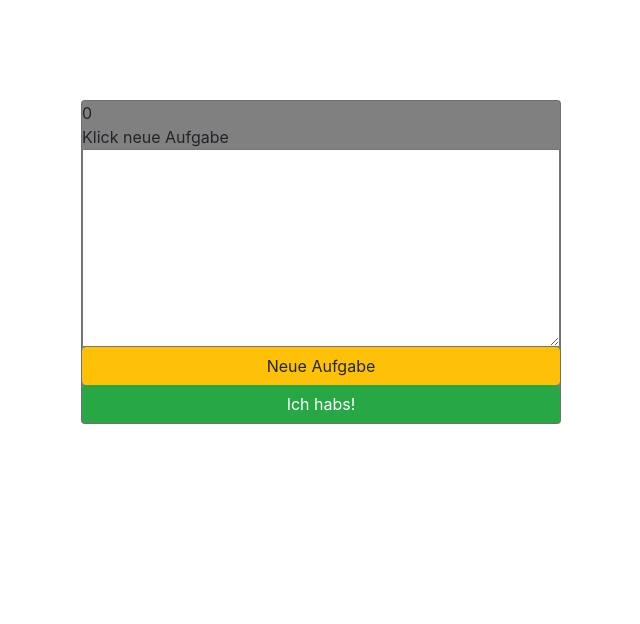
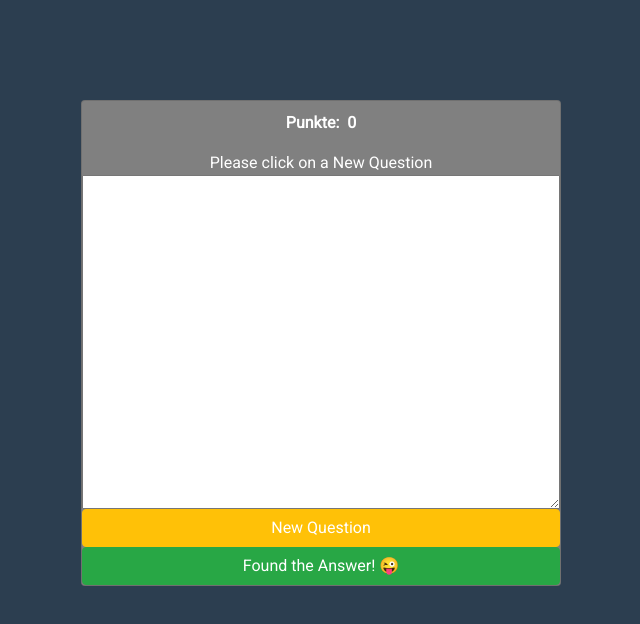
Before and after one commit to ciamac-da/AmazingQuizJS, a plain HTML site: page index.html in a window 1280 px wide. Shown: the whole page, without its empty margins (319-959 px from the left). Drawn offline with nearby package versions, Linux system fonts and the light colour scheme.

Commit message:
verfied by Marti4n v2

```diff
--- a/index.html
+++ b/index.html
@@ -1,21 +1,28 @@
 <!DOCTYPE html>
 <html lang="en" dir="ltr">
   <head>
+    <meta charset="utf-8">
+    <link rel="preconnect" href="https://fonts.googleapis.com">
+    <link rel="preconnect" href="https://fonts.gstatic.com" crossorigin>
+    <link href="https://fonts.googleapis.com/css2?family=Roboto&display=swap" rel="stylesheet">
     <link rel="stylesheet" href="https://stackpath.bootstrapcdn.com/bootstrap/4.5.2/css/bootstrap.min.css" integrity="sha384-JcKb8q3iqJ61gNV9KGb8thSsNjpSL0n8PARn9HuZOnIxN0hoP+VmmDGMN5t9UJ0Z" crossorigin="anonymous">
-    <meta charset="utf-8">
-    <title>Amazing Quizz</title>
+    <script defer src="./script.js" charset="utf-8"></script>
+    <link rel="stylesheet" href="./style.css">
+     <title>Amazing Quiz</title>
   </head>
   <body>
-    <div class="card" style="width: 30rem; background-color:gray; margin:auto; margin-top: 100px;">
-      <div id="punkte">0</div>
-      <div id="frage">Klick neue Aufgabe</div>
+    <div class="card">
+      <div class="container-head">
+        <p>Punkte: &nbsp;</p>
+        <div class="punkte" id="punkte">0</div>
+      </div>
+      <div class="frage" id="frage">Please click on a New Question</div>
       <textarea id="antwort" rows="8" cols="80"></textarea>
-      <button type="button" id="neu"  class="btn btn-warning">Neue Aufgabe</button>
-      <button type="button" id="go" class="btn btn-success">Ich habs!</button>
+      <button type="" id="neu"  class="btn btn-warning">New Question</button>
+      <button type="" id="go" class="btn btn-success">Found the Answer! &#128540;</button>
     </div>
-      <script src="script.js" charset="utf-8"></script>
-      <script src="https://code.jquery.com/jquery-3.5.1.slim.min.js" integrity="sha384-DfXdz2htPH0lsSSs5nCTpuj/zy4C+OGpamoFVy38MVBnE+IbbVYUew+OrCXaRkfj" crossorigin="anonymous"></script>
-      <script src="https://cdn.jsdelivr.net/npm/popper.js@1.16.1/dist/umd/popper.min.js" integrity="sha384-9/reFTGAW83EW2RDu2S0VKaIzap3H66lZH81PoYlFhbGU+6BZp6G7niu735Sk7lN" crossorigin="anonymous"></script>
-<script src="https://stackpath.bootstrapcdn.com/bootstrap/4.5.2/js/bootstrap.min.js" integrity="sha384-B4gt1jrGC7Jh4AgTPSdUtOBvfO8shuf57BaghqFfPlYxofvL8/KUEfYiJOMMV+rV" crossorigin="anonymous"></script>
+    <script src="https://code.jquery.com/jquery-3.5.1.slim.min.js" integrity="sha384-DfXdz2htPH0lsSSs5nCTpuj/zy4C+OGpamoFVy38MVBnE+IbbVYUew+OrCXaRkfj" crossorigin="anonymous"></script>
+    <script src="https://cdn.jsdelivr.net/npm/popper.js@1.16.1/dist/umd/popper.min.js" integrity="sha384-9/reFTGAW83EW2RDu2S0VKaIzap3H66lZH81PoYlFhbGU+6BZp6G7niu735Sk7lN" crossorigin="anonymous"></script>
+    <script src="https://stackpath.bootstrapcdn.com/bootstrap/4.5.2/js/bootstrap.min.js" integrity="sha384-B4gt1jrGC7Jh4AgTPSdUtOBvfO8shuf57BaghqFfPlYxofvL8/KUEfYiJOMMV+rV" crossorigin="anonymous"></script>
   </body>
 </html>
--- a/script.js
+++ b/script.js
@@ -1,54 +1,23 @@
-/**var questions = [
-  {question:'Was ist 3 + 5',answer:"8"},
-  {question:'Wo liegt Berlin',answer:'Deutschland'},
-  {question:'Wo liegt Tokyo',answer:'Japan'}
+const frageDiv = document.getElementById('frage')
+const punkteDiv = document.getElementById('punkte')
+const neueAufgabeButton = document.getElementById('neu')
+const antwortButton = document.getElementById('go')
+const antwortFeld = document.getElementById('antwort')
+
+const questions = [
+  {question:'What is the result of 3 + 5',answer:"8"},
+  {question:'What is the capital of Germany',answer:'berlin'},
+  {question:'What is the capital of Japan',answer:'tokio'},
+  {question : "What is the standard distance(in meter) between the target and archer in Olympics?", answer : "70"},
+  {question : "Which is the highest number on a standard roulette wheel?", answer : "36"}
 ]
 
-var frageDiv = document.getElementById('frage')
-var punkteDiv = document.getElementById('punkte')
-var neueAufgabeButton = document.getElementById('neu')
-var antwortButton = document.getElementById('go')
-var antwortFeld = document.getElementById('antwort')
+// To focus on textarea automatically
+antwortFeld.focus()
 
 let frage;
 
-function sleep () { return new Promise( (resolve,reject) => {
-   setTimeout( () =>{ resolve("test2") },5555 ) })}
 
-   function neueAufgabe(e) { new Promise((resolve,reject) =>{
-  frage = questions[Math.floor(Math.random()*questions.length)];
-  frageDiv.innerText = frage.question
-  setTimeout ( () =>  {
-    if ( antwortFeld.value.trim() === frage.answer){
-      resolve(punkteDiv.innertext = Number ( punkteDiv.innertext ) + 100)
-    }else
-    {
-      reject( punkteDiv.innerText = Number ( punkteDiv.innerText ) - 100)
-    }
-    antwortFeld.value=""
-  }, 9999)
-}
-).then(neueAufgabe)
-}
-
-neueAufgabeButton.onclick = neueAufgabe
-*/
-var questions = [
-  {question:'Was ist 3 + 5',answer:"8"},
-  {question:'Wo liegt Berlin',answer:'Deutschland'},
-  {question:'Wo liegt Tokyo',answer:'Japan'}
-]
-
-var frageDiv = document.getElementById('frage')
-var punkteDiv = document.getElementById('punkte')
-var neueAufgabeButton = document.getElementById('neu')
-var antwortButton = document.getElementById('go')
-var antwortFeld = document.getElementById('antwort')
-
-let frage;
-
-function sleep(){ return new Promise( (resolve,reject) => {
-  setTimeout( ()=>{ resolve('test2') }, 1000 ) })}
 
 function neueAufgabe (e) {
   new Promise(
@@ -67,4 +36,5 @@ function neueAufgabe (e) {
   ).then(neueAufgabe)
 }
 
+
 neueAufgabeButton.onclick = neueAufgabe
--- /dev/null
+++ b/style.css
@@ -0,0 +1,54 @@
+* {
+  box-sizing: border-box;
+  margin:0;
+  padding: 0
+}
+
+body {
+font-family: 'Roboto', sans-serif;
+background: #2c3e50;
+}
+
+.card {
+  width: 30rem;
+  background-color:gray;
+  margin:auto;
+  margin-top: 100px;"
+}
+
+.container-head {
+  display: flex;
+  justify-content: center;
+  text-align: center;
+  margin-top: 10px;
+  color: #fff;
+  font-weight: bolder;
+}
+
+.punkte {
+  text-shadow =2px 2px 2px black
+}
+
+.frage {
+  display: flex;
+  justify-content: center;
+  align-items: center;
+  text-align: center;
+  color: #fff;
+}
+
+textarea {
+  outline: 0;
+  text-align:center;
+  justify-content: center;
+  padding-top: 140px
+}
+
+button {
+  color: #fff !important;
+  font-weight: bolder;
+}
+
+button:hover {
+background-color: inherit;
+}
```
